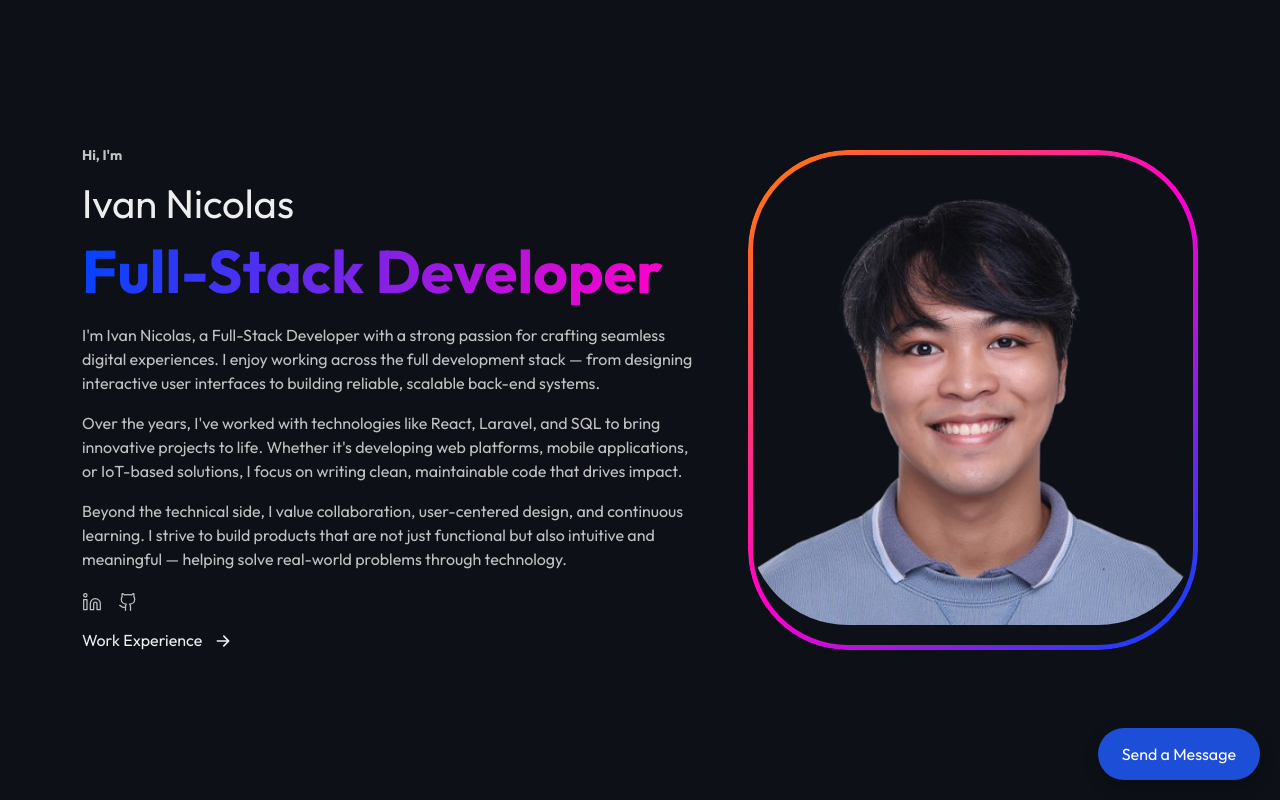
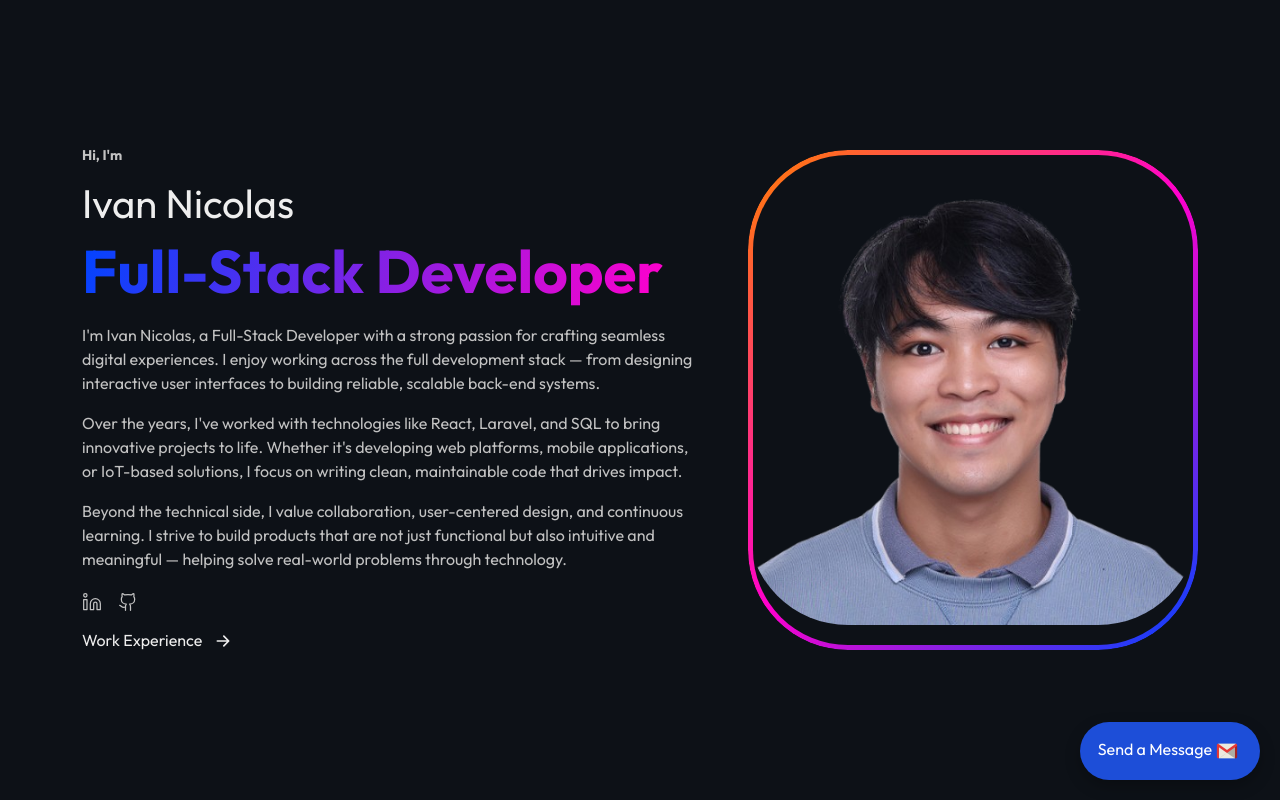
Before and after one commit to ipn04/Personal-Portfolio, a React (Vite) app: page / in a window 1280 px wide. Shown: the top 800 px of the page. Built offline with nearby package versions, Linux system fonts and the light colour scheme.

Commit message:
slight changes for paddings and sizing of images

```diff
--- a/src/pages/Achievements/Achievements.tsx
+++ b/src/pages/Achievements/Achievements.tsx
@@ -122,7 +122,7 @@ function Achievements() {
           </div>
         </div>
 
-        <div className="p-5">
+        <div className="carousel-container p-5">
           <div
             className="infinite-carousel"
             onMouseEnter={() => setIsPaused(true)}
--- a/src/pages/Achievements/AchievementsStyle.scss
+++ b/src/pages/Achievements/AchievementsStyle.scss
@@ -1,3 +1,7 @@
+@import "bootstrap/scss/functions";
+@import "bootstrap/scss/variables";
+@import "bootstrap/scss/mixins";
+
 .achievement-container {
   height: 100vh;
 
@@ -5,7 +9,10 @@
     width: 450px;
     height: 450px;
     cursor: grab;
-
+    @include media-breakpoint-down(sm){
+      width: 350px;
+      height: 350px;
+    }
     img {
       border-radius: 20px;
     }
@@ -14,12 +21,21 @@
 
 .achievements {
   padding: 30px 0;
-
+  @include media-breakpoint-down(md){
+    margin: 25px 0 40px 0;
+    padding: 30px 0 0 0;
+  }
   .title-header {
     font-size: 14px;
     font-weight: 600;
     color: var(--color-secondary-text);
     padding: 12px 0;
+  }
+}
+
+.carousel-container {
+  @include media-breakpoint-down(sm) {
+    padding: 12px !important;
   }
 }
 
@@ -32,6 +48,9 @@
 .carousel-track {
   display: flex;
   gap: 2rem;
+  @include media-breakpoint-down(sm) {
+    gap: 12px !important;
+  }
   will-change: transform;
   user-select: none;
 }
@@ -39,6 +58,10 @@
 .achievement-item {
   flex-shrink: 0;
   width: 450px;
+
+  @include media-breakpoint-down(sm){
+    width: 350px;
+  }
 }
 
 .description {
--- a/src/pages/ProjectSection/ProjectSection.tsx
+++ b/src/pages/ProjectSection/ProjectSection.tsx
@@ -50,7 +50,7 @@ const projects: Project[] = [
     image: Arexed,
     title: 'Arexed',
     tagline: 'Cross-platform fitness platform with real-time mobile → TV pairing.',
-    description: 'Hybrid app built with Expo React Native (mobile) and Next.js (web). Mobile devices can pair with TV screens via QR code to act as remote controls; workouts are organized into sections/subsections and sync in real time across devices. Backend is hosted on AWS using AppSync (GraphQL), Amplify, and DynamoDB for data sync, and scalability.',
+    description: 'Hybrid app built with Expo React Native (mobile) and Next.js (web). Mobile devices can pair with TV screens via QR code to act as remote controls; workouts are organized into sections/subsections and sync in real time across devices.',
     lists: [
       'Developed a fitness platform using Expo React Native (Mobile) and Next.js (Web), enabling mobile devices to act as a remote control for TV screens through QR code pairing.',
       'Implemented workout management with sections and subsections, allowing seamless synchronization between mobile and web apps for real-time workout display and sharing.',
--- a/src/pages/ProjectSection/ProjectSectionStyle.scss
+++ b/src/pages/ProjectSection/ProjectSectionStyle.scss
@@ -159,6 +159,10 @@
         border-radius: 20px;
         padding: 10px;
         width: 100%;
+        @include media-breakpoint-down(sm){
+          min-height: 260px;
+          max-height: 260px;
+        }
         box-shadow: 0 2px 10px rgba(112, 112, 112, 0.05);
         overflow: hidden;
         cursor: pointer;
--- a/src/shared/Popup/Popup.scss
+++ b/src/shared/Popup/Popup.scss
@@ -1,10 +1,14 @@
+@import "bootstrap/scss/functions";
+@import "bootstrap/scss/variables";
+@import "bootstrap/scss/mixins";
+
 .hire-btn {
   position: fixed;
   bottom: 20px;
   right: 20px;
   background: #1d4ed8;
   color: white;
-  padding: 14px 24px;
+  padding: 14px 18px;
   border: none;
   border-radius: 50px;
   font-size: 16px;
@@ -12,10 +16,21 @@
   box-shadow: 0 6px 15px rgba(0, 0, 0, 0.25);
   z-index: 1000;
   transition: transform 0.2s ease, box-shadow 0.2s ease;
+  @include media-breakpoint-down(sm) {
+    bottom: 10px;
+    right: 10px;
+    padding: 12px;
+  }
 
   &:hover {
     transform: scale(1.08);
     box-shadow: 0 8px 20px rgba(0, 0, 0, 0.35);
+  }
+
+  .hide {
+    @include media-breakpoint-down(sm) {
+      display: none;
+    }
   }
 }
 
@@ -35,6 +50,9 @@
   background: #ffffff;
   border-radius: 16px;
   padding: 32px;
+  @include media-breakpoint-down(sm) {
+    padding: 12px;
+  }
   width: 720px;
   max-width: 90%;
   box-shadow: 0 10px 25px rgba(0, 0, 0, 0.3);
@@ -49,6 +67,9 @@
   font-size: 22px;
   font-weight: 700;
   color: #111827;
+  @include media-breakpoint-down(sm) {
+    font-size: 16px;
+  }
 }
 
 .close-btn {
@@ -69,6 +90,9 @@
   font-size: 14px;
   margin: 4px 0;
   transition: border-color 0.2s ease, box-shadow 0.2s ease;
+  @include media-breakpoint-down(sm) {
+    font-size: 12px;
+  }
 
   &:focus {
     border-color: #3b82f6;
@@ -88,7 +112,6 @@
   font-weight: 600;
   cursor: pointer;
   transition: background 0.2s ease, transform 0.2s ease;
-
   &:hover {
     background: #2563eb;
     transform: scale(1.02);
--- a/src/shared/Popup/Popup.tsx
+++ b/src/shared/Popup/Popup.tsx
@@ -1,6 +1,7 @@
 import { useRef, useState } from 'react';
 import { CSSTransition } from 'react-transition-group';
 import './Popup.scss';
+import gmail from '@assets/images/icons/gmail.png';
 
 function Popup() {
   const [ isModalOpen, setIsModalOpen ] = useState(false);
@@ -15,9 +16,12 @@ function Popup() {
   return (
     <>
       {!isModalOpen &&
-        <button className="hire-btn" onClick={() => setIsModalOpen(true)}>
-            Send a Message
-        </button>
+        <div className="hire-container d-flex justify-content-center align-items-center">
+          <button className="hire-btn" onClick={() => setIsModalOpen(true)}>
+            <span className='hide'>Send a Message</span>
+            <img src={gmail} alt="Gmail Icon" />
+          </button>
+        </div>
       }
 
       <CSSTransition
```
Also changed, not shown: src/assets/images/icons/gmail-removebg-preview.png (added), src/assets/images/icons/gmail.png (added).
